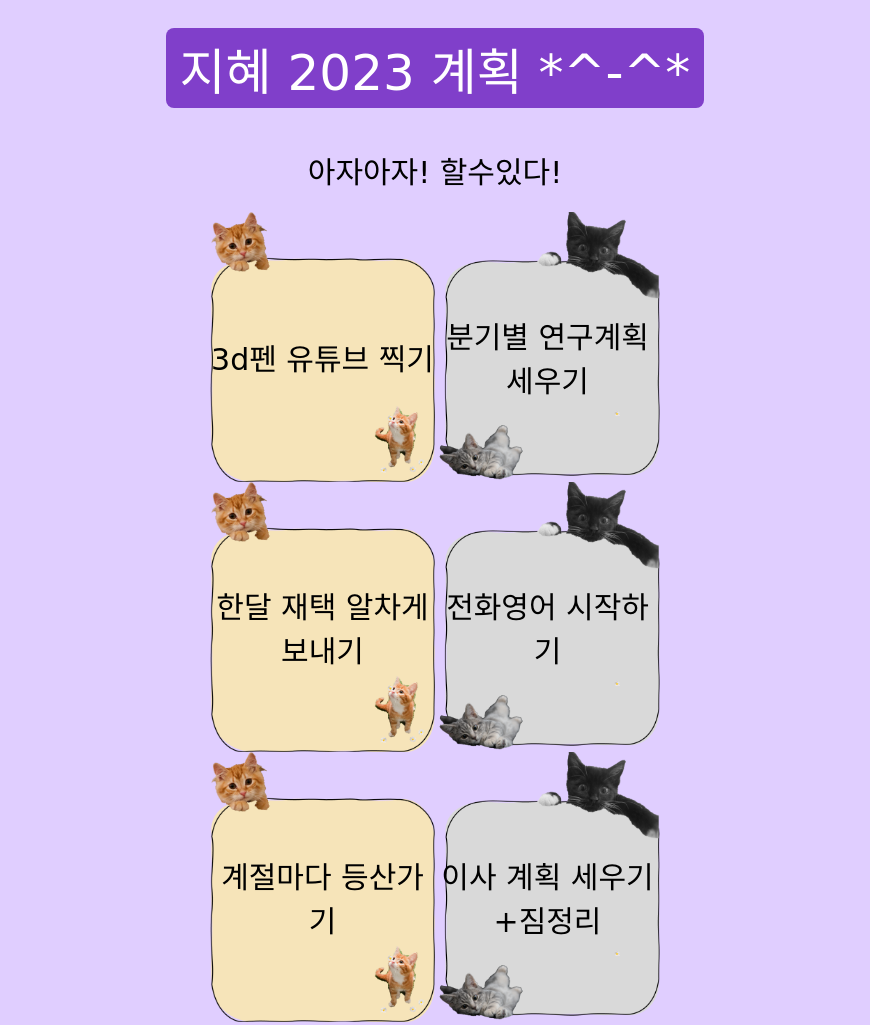
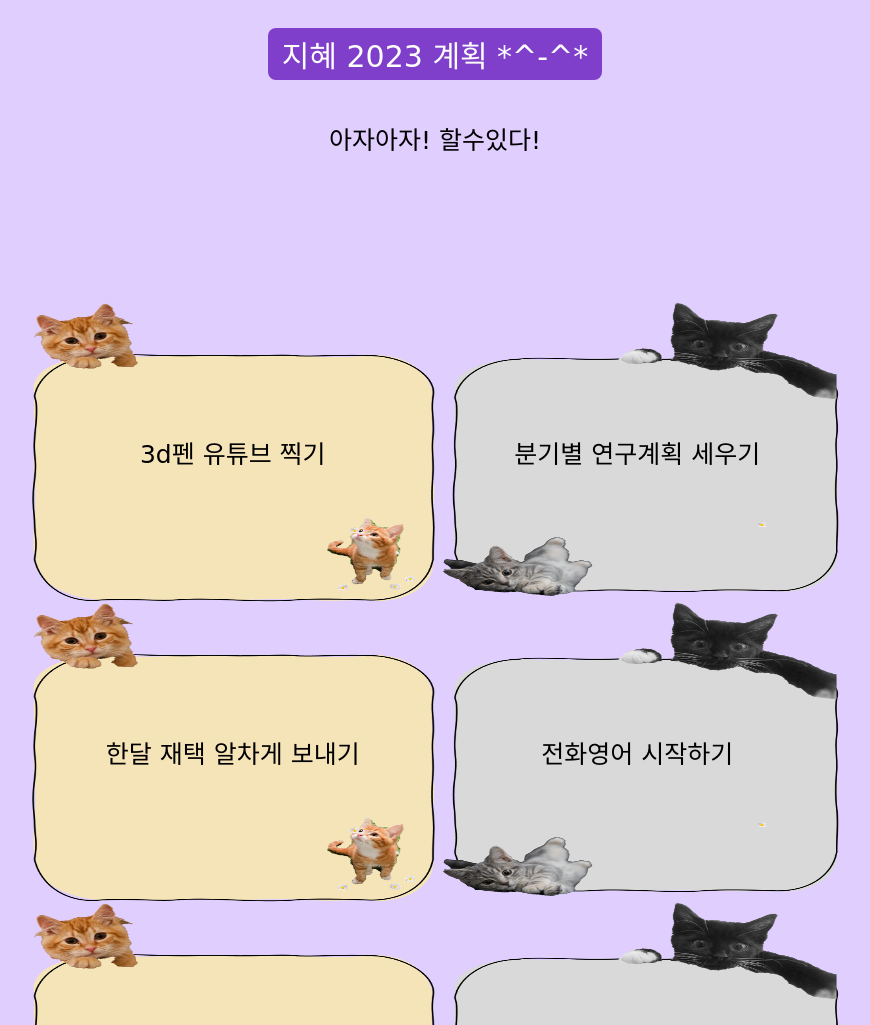
Before and after one commit to Jye00999/my-page, a plain HTML site: page index.html in a window 1280 px wide. Shown: the top 1025 px of the page, without its empty margins (205-1075 px from the left). Drawn offline with Linux system fonts and the light colour scheme; a web font is replaced by a local one.

Commit message:
Add files via upload

```diff
--- a/index.html
+++ b/index.html
@@ -29,7 +29,7 @@
         background-position: center;
             color: white;
             background-color: #803fca;
-            font-size: 50px;
+            font-size: 30px;
             padding: 4px 14px;
             border-radius: 8px;
     }
@@ -37,7 +37,7 @@
     .msg {
         display: flex;
         justify-content: center;
-        font-size: 30px;
+        font-size: 25px;
         margin: 20px;
     }
 
@@ -45,38 +45,40 @@
         display: flex;
         justify-content: center;
         align-items: center;
-        width: 500px;
+        padding: 10% 10%;
+
         flex-direction: row;
         flex-wrap: wrap;
         word-wrap: break-word;
-        font-size: 30px;
+        font-size: 25px;
         text-align: center;
     }
 
     .bucket {
         display: flex;
-        padding-top: 20px;
+        flex-basis: 40%;
+        height: 300px;
     flex-direction: column;
+
     align-items: center;
     justify-content: center;
+    word-wrap: break-word;
+
     }
 
     .img1 {
-        width: 225px;
-        height: 250px;
 
         background-image: url("background1.png");
         background-position: center;
-        background-size: cover;
+        background-size: 100% 100%;
+
     }
 
     .img2 {
-        width: 225px;
-        height: 250px;
 
         background-image: url("background2.png");
         background-position: center;
-        background-size: cover;
+        background-size: 100% 100%;
     }
 </style>
 
```
